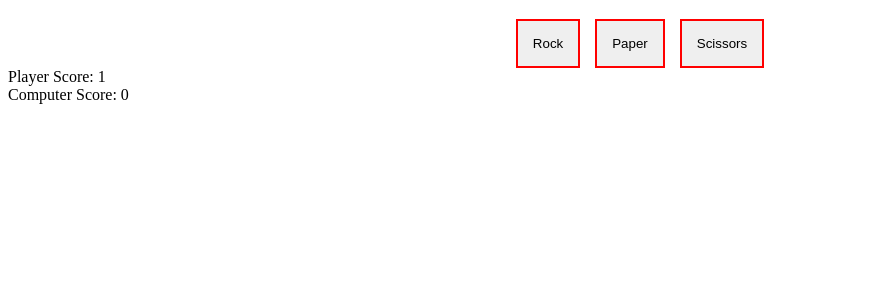
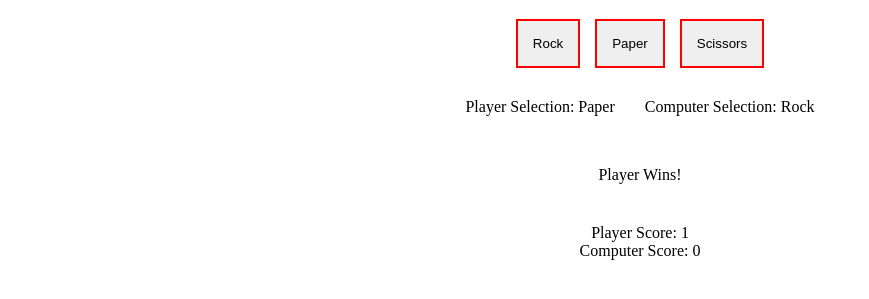
Before and after one commit to colemyhre/rock-paper-scissors, a plain HTML site: page index.html in a window 1280 px wide. Both pictures are taken after a click on the element "Rock Paper Scissors". Shown: the part 61-360 px from the top of the page, without its empty margins (0-869 px from the left). Drawn offline with Linux system fonts and the light colour scheme.

Commit message:
Commit final rev

```diff
--- a/index.html
+++ b/index.html
@@ -17,6 +17,13 @@
             <button class="rps">Scissors</button>
         </div>
 
+        <div class="choices">
+            <div class="playerSelect">Player Selection: </div>
+            <div class="compSelect">Computer Selection: </div>
+        </div>
+
+        <div class="roundResult"></div>
+
         <div class="scores">
             <div class="playerScore">Player Score: </div>
             <div class="computerScore">Computer Score: </div>
--- a/script.js
+++ b/script.js
@@ -9,8 +9,10 @@ let gameover = 0;
 let container = document.querySelector('.container');
 let playerScoreText = document.querySelector('.playerScore');
 let computerScoreText = document.querySelector('.computerScore');
+let playerSelect = document.querySelector('.playerSelect');
+let compSelect = document.querySelector('.compSelect');
 let final = document.querySelector('.final');
-console.log(final);
+let roundResult = document.querySelector('.roundResult');
 
 
 container.addEventListener('click', (event) => {
@@ -22,32 +24,29 @@ container.addEventListener('click', (event) => {
     }
         let target = event.target;
         playerChoice = target.textContent;
-        console.log(playerChoice);
         computerChoice = getComputerChoice();
-        console.log(computerChoice);
         let result = playRound(computerChoice, playerChoice);
-        console.log(result);
 
         switch(result) {
             case 'draw':
-                console.log('Draw');
+                roundResult.textContent = 'Draw!';
                 break;
             case 'win':
                 playerScore+=1;
-
+                roundResult.textContent = 'Player Wins!';
                 break;
             case 'loss':
                 computerScore+=1;
-
+                roundResult.textContent = 'Computer Wins';
                 break;
             default:
                 console.log('oops');
         }
 
         playerScoreText.textContent = 'Player Score: ' + playerScore;
-        console.log(playerScoreText);
         computerScoreText.textContent = 'Computer Score: ' + computerScore;
-        console.log(computerScoreText);
+        playerSelect.textContent = 'Player Selection: ' + playerChoice;
+        compSelect.textContent = 'Computer Selection: ' + computerChoice;
 
         if (playerScore == 5) {
             gameover = 1;
--- a/styles.css
+++ b/styles.css
@@ -12,3 +12,21 @@ h1 {
     padding: 15px;
     border: 2px solid red;
 }
+
+.choices {
+    display: flex;
+    justify-content: center;
+    padding: 30px;
+    gap: 30px;
+}
+
+.scores, .roundResult {
+    text-align: center;
+    padding: 20px;
+}
+
+.final {
+    text-align: center;
+    font-size: 40px;
+    font-weight: bold;
+}
```
